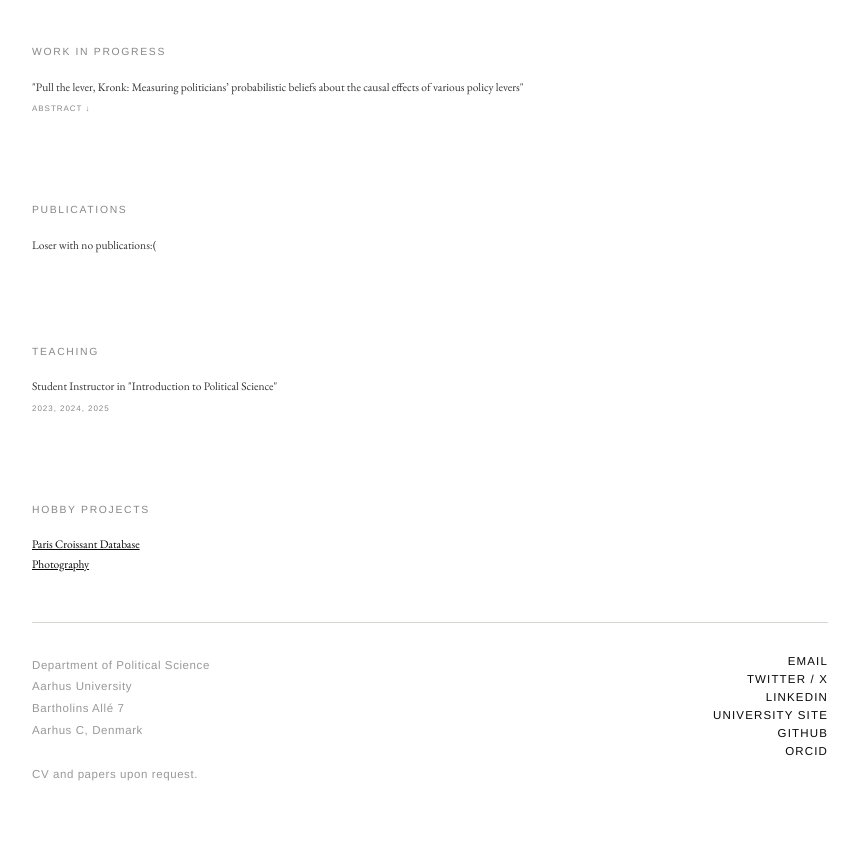
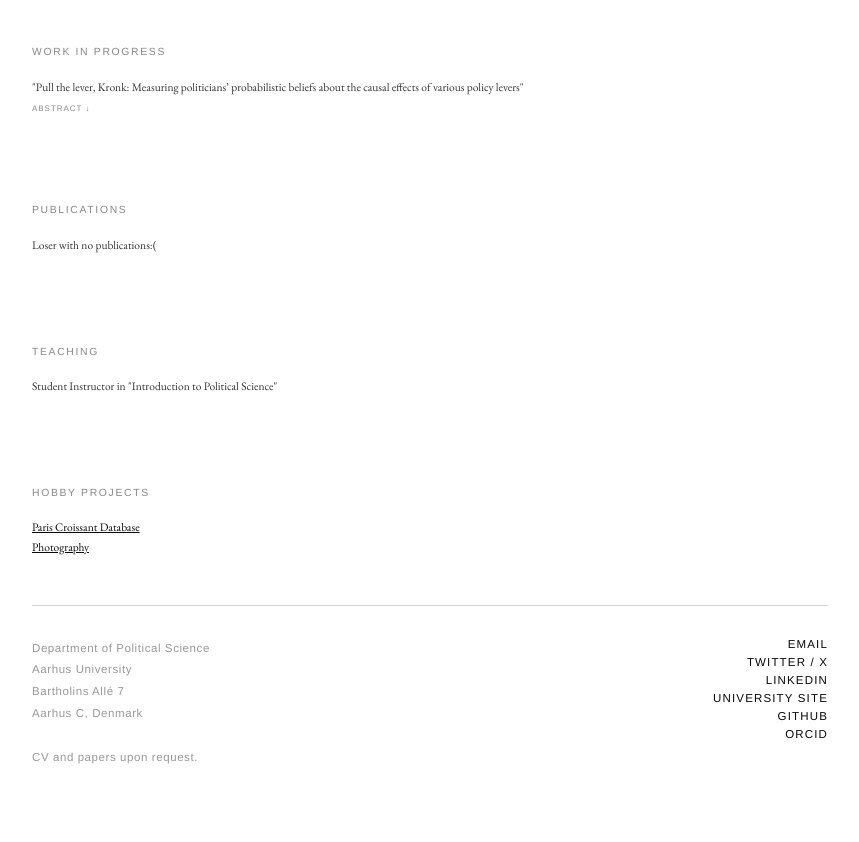
Before and after one commit to emil-bories-huttel/emil-bories-huttel.github.io, a plain HTML site: page index.html in a window 1280 px wide. Shown: the part 750-1592 px from the top of the page, without its empty margins (210-1069 px from the left). Drawn offline with nearby package versions, Linux system fonts and the light colour scheme; a web font is replaced by a local one.

Commit message:
Update index.html

```diff
--- a/index.html
+++ b/index.html
@@ -273,9 +273,6 @@ body.inverted details p {
       <p>
         Student Instructor in "Introduction to Political Science"
       </p>
-        <details>
-        <summary>2023, 2024, 2025</summary>
-      </details>
     </section>
 
             <section class="research">
```
